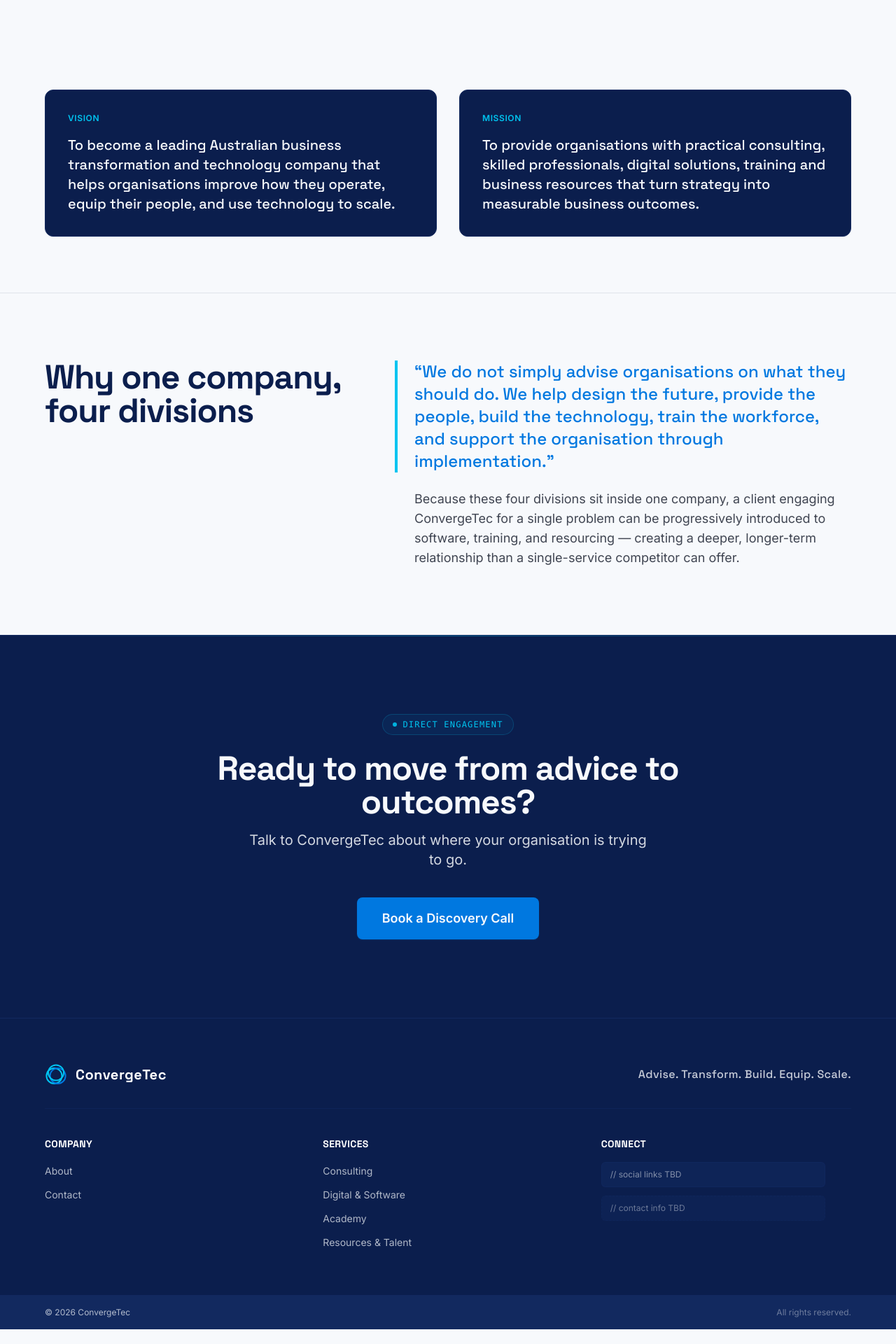
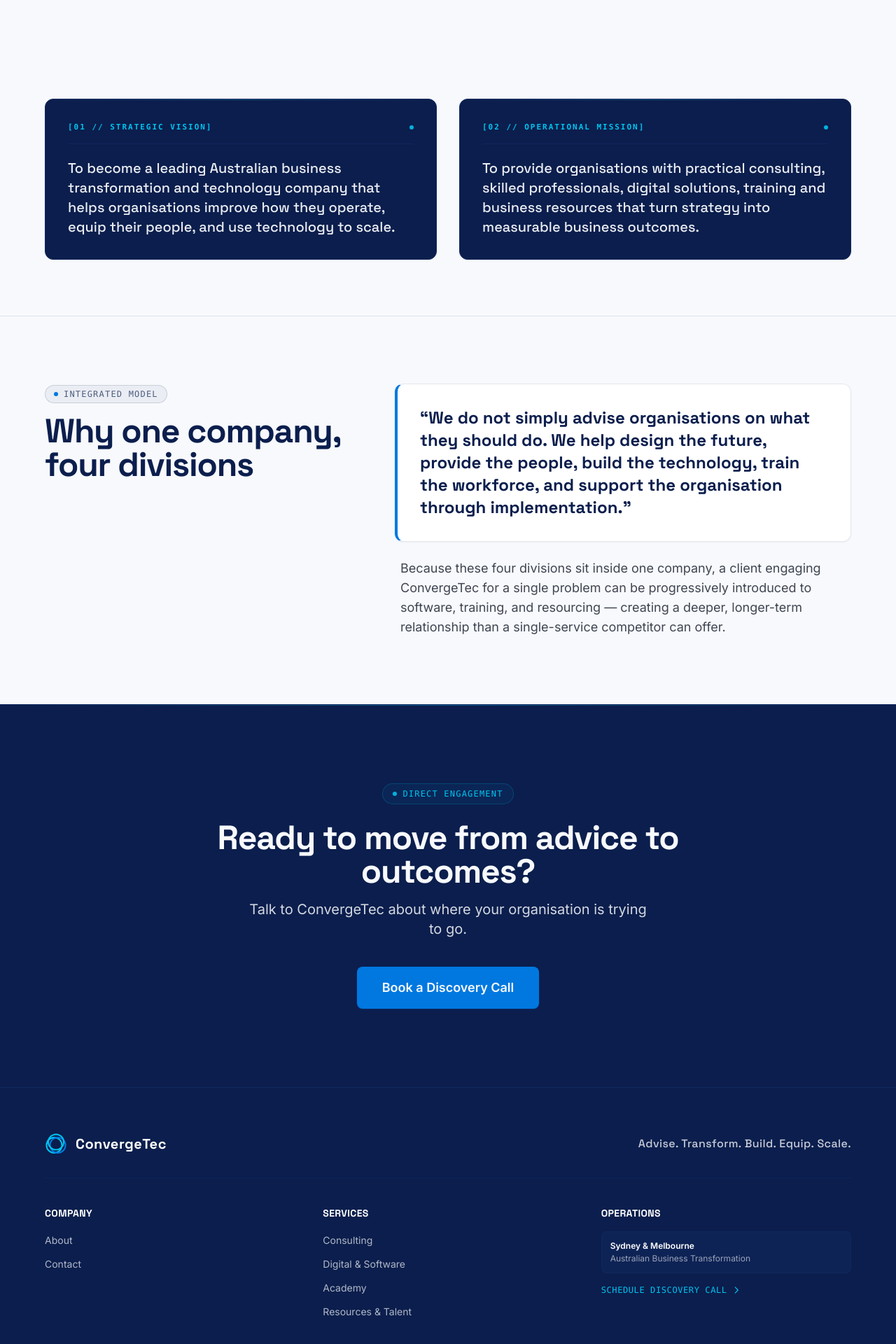
Before and after one commit to https-william/convergetec, a React (Vite) app: page /about in a window 1280 px wide. Shown: the part 540-2460 px from the top of the page at 70% size. Before the commit the page ends 2439 px from the top, so only its background shows below. Built offline with nearby package versions, Linux system fonts and the light colour scheme.

Commit message:
feat: expand anti-slop architectural design system across all pages

```diff
--- a/src/components/AboutHero.tsx
+++ b/src/components/AboutHero.tsx
@@ -10,13 +10,14 @@
           transition={{ duration: 0.6, ease: 'easeOut' }}
           className="max-w-[800px] mx-auto text-center"
         >
-          {/* Eyebrow Label */}
-          <span className="font-body text-xs sm:text-sm font-semibold uppercase tracking-widest text-blue mb-4 inline-block">
-            About ConvergeTec
-          </span>
+          {/* Architectural System Badge */}
+          <div className="inline-flex items-center gap-2 px-3.5 py-1 rounded-full border border-navy/15 bg-navy/5 text-navy/75 text-xs font-mono tracking-widest uppercase mb-6">
+            <span className="w-1.5 h-1.5 rounded-full bg-blue" />
+            Enterprise Overview // About ConvergeTec
+          </div>
 
           {/* Headline */}
-          <h1 className="text-3xl sm:text-5xl md:text-6xl font-bold font-display text-navy leading-[1.15] tracking-tight mb-6">
+          <h1 className="text-3xl sm:text-5xl md:text-6xl font-bold font-display text-navy leading-[1.12] tracking-tight mb-6">
             One partner. Every stage of the journey.
           </h1>
 
--- a/src/components/ContactHero.tsx
+++ b/src/components/ContactHero.tsx
@@ -2,11 +2,14 @@
   return (
     <section className="w-full bg-offwhite py-16 md:py-24">
       <div className="content-container">
-        <div className="max-w-[700px] mx-auto text-center">
-          <span className="font-body text-xs sm:text-sm font-semibold uppercase tracking-widest text-blue mb-4 inline-block">
-            Contact
-          </span>
-          <h1 className="text-3xl sm:text-5xl md:text-6xl font-bold font-display text-navy leading-[1.15] tracking-tight mb-4 sm:mb-6">
+        <div className="max-w-[720px] mx-auto text-center">
+          {/* Architectural System Badge */}
+          <div className="inline-flex items-center gap-2 px-3.5 py-1 rounded-full border border-navy/15 bg-navy/5 text-navy/75 text-xs font-mono tracking-widest uppercase mb-6">
+            <span className="w-1.5 h-1.5 rounded-full bg-blue" />
+            Direct Engagement // Contact
+          </div>
+
+          <h1 className="text-3xl sm:text-5xl md:text-6xl font-bold font-display text-navy leading-[1.12] tracking-tight mb-4 sm:mb-6">
             Let&apos;s talk about where you&apos;re trying to go.
           </h1>
           <p className="font-body text-ink/85 text-lg sm:text-xl leading-relaxed max-w-[640px] mx-auto">
--- a/src/components/Footer.tsx
+++ b/src/components/Footer.tsx
@@ -89,19 +89,25 @@
             </ul>
           </div>
 
-          {/* Column 3: Social / Contact Info (Placeholder) */}
+          {/* Column 3: Operations & Engagement */}
           <div>
             <h4 className="font-display text-white text-base font-semibold mb-4 tracking-wide uppercase text-sm">
-              Connect
+              Operations
             </h4>
-            {/* social links TBD */}
             <div className="space-y-3">
-              <div className="h-9 w-full max-w-xs rounded-md bg-navy-light/60 border border-navy-light/80 flex items-center px-3 text-xs text-offwhite/50">
-                // social links TBD
+              <div className="rounded-lg bg-navy-light/50 border border-navy-light/80 p-3 text-xs text-offwhite/80">
+                <div className="font-semibold text-white mb-0.5">Sydney &amp; Melbourne</div>
+                <div className="text-offwhite/60">Australian Business Transformation</div>
               </div>
-              <div className="h-9 w-full max-w-xs rounded-md bg-navy-light/40 border border-dashed border-navy-light/60 flex items-center px-3 text-xs text-offwhite/40">
-                // contact info TBD
-              </div>
+              <Link
+                to="/contact"
+                className="inline-flex items-center gap-1.5 text-xs font-mono text-cyan hover:underline uppercase tracking-wider no-underline pt-1"
+              >
+                <span>Schedule Discovery Call</span>
+                <svg className="w-3.5 h-3.5" fill="none" viewBox="0 0 24 24" stroke="currentColor" aria-hidden="true">
+                  <path strokeLinecap="round" strokeLinejoin="round" strokeWidth="2" d="M9 5l7 7-7 7" />
+                </svg>
+              </Link>
             </div>
           </div>
         </div>
--- a/src/components/VisionMission.tsx
+++ b/src/components/VisionMission.tsx
@@ -7,16 +7,25 @@
         <div className="grid grid-cols-1 md:grid-cols-2 gap-6 sm:gap-8">
           {/* Left Card: Vision */}
           <motion.div
-            initial={{ opacity: 0, y: 20 }}
+            data-glow-zone="true"
+            initial={{ opacity: 0, y: 15 }}
             whileInView={{ opacity: 1, y: 0 }}
             viewport={{ once: true }}
-            transition={{ duration: 0.6, ease: 'easeOut', delay: 0 }}
-            className="bg-navy text-offwhite p-6 sm:p-8 rounded-xl shadow-sm flex flex-col justify-start border border-navy-light"
+            transition={{ duration: 0.5, ease: 'easeOut', delay: 0 }}
+            className="relative overflow-hidden bg-navy text-offwhite p-6 sm:p-8 rounded-xl shadow-sm flex flex-col justify-start border border-navy-light"
           >
-            <span className="font-body text-xs font-semibold uppercase tracking-wider text-cyan mb-4 block">
-              Vision
-            </span>
-            <p className="font-display text-lg sm:text-xl font-medium leading-relaxed text-offwhite">
+            {/* Precision 1px cyan highlight rail */}
+            <div
+              className="absolute top-0 left-0 right-0 h-[1px] bg-gradient-to-r from-transparent via-cyan/30 to-transparent"
+              aria-hidden="true"
+            />
+            <div className="flex items-center justify-between pb-3.5 border-b border-navy-light/80 mb-5">
+              <span className="font-mono text-[11px] tracking-[0.18em] uppercase font-bold text-cyan">
+                [01 // STRATEGIC VISION]
+              </span>
+              <span className="w-1.5 h-1.5 rounded-full bg-cyan animate-pulse" />
+            </div>
+            <p className="font-display text-lg sm:text-xl font-medium leading-relaxed text-offwhite/95 m-0">
               To become a leading Australian business transformation and technology
               company that helps organisations improve how they operate, equip
               their people, and use technology to scale.
@@ -25,16 +34,25 @@
 
           {/* Right Card: Mission */}
           <motion.div
-            initial={{ opacity: 0, y: 20 }}
+            data-glow-zone="true"
+            initial={{ opacity: 0, y: 15 }}
             whileInView={{ opacity: 1, y: 0 }}
             viewport={{ once: true }}
-            transition={{ duration: 0.6, ease: 'easeOut', delay: 0.15 }}
-            className="bg-navy text-offwhite p-6 sm:p-8 rounded-xl shadow-sm flex flex-col justify-start border border-navy-light"
+            transition={{ duration: 0.5, ease: 'easeOut', delay: 0.1 }}
+            className="relative overflow-hidden bg-navy text-offwhite p-6 sm:p-8 rounded-xl shadow-sm flex flex-col justify-start border border-navy-light"
           >
-            <span className="font-body text-xs font-semibold uppercase tracking-wider text-cyan mb-4 block">
-              Mission
-            </span>
-            <p className="font-display text-lg sm:text-xl font-medium leading-relaxed text-offwhite">
+            {/* Precision 1px cyan highlight rail */}
+            <div
+              className="absolute top-0 left-0 right-0 h-[1px] bg-gradient-to-r from-transparent via-cyan/30 to-transparent"
+              aria-hidden="true"
+            />
+            <div className="flex items-center justify-between pb-3.5 border-b border-navy-light/80 mb-5">
+              <span className="font-mono text-[11px] tracking-[0.18em] uppercase font-bold text-cyan">
+                [02 // OPERATIONAL MISSION]
+              </span>
+              <span className="w-1.5 h-1.5 rounded-full bg-cyan animate-pulse" />
+            </div>
+            <p className="font-display text-lg sm:text-xl font-medium leading-relaxed text-offwhite/95 m-0">
               To provide organisations with practical consulting, skilled
               professionals, digital solutions, training and business resources
               that turn strategy into measurable business outcomes.
--- a/src/components/WhyOneCompany.tsx
+++ b/src/components/WhyOneCompany.tsx
@@ -5,31 +5,37 @@
     <section className="w-full bg-offwhite py-16 md:py-24 border-t border-navy/10">
       <div className="content-container">
         <motion.div
-          initial={{ opacity: 0, y: 20 }}
+          initial={{ opacity: 0, y: 15 }}
           whileInView={{ opacity: 1, y: 0 }}
           viewport={{ once: true }}
-          transition={{ duration: 0.7, ease: 'easeOut' }}
+          transition={{ duration: 0.6, ease: 'easeOut' }}
           className="grid grid-cols-1 lg:grid-cols-12 gap-8 lg:gap-12 items-start"
         >
           {/* Left Column: Heading (~40%) */}
           <div className="lg:col-span-5">
+            <div className="inline-flex items-center gap-2 px-3 py-1 rounded-full border border-navy/15 bg-navy/5 text-navy/70 text-xs font-mono tracking-widest uppercase mb-4">
+              <span className="w-1.5 h-1.5 rounded-full bg-blue" />
+              Integrated Model
+            </div>
             <h2 className="text-3xl sm:text-4xl lg:text-5xl font-bold font-display text-navy leading-tight tracking-tight">
               Why one company, four divisions
             </h2>
           </div>
 
-          {/* Right Column: Quote + Supporting Paragraph (~60%) */}
+          {/* Right Column: Quote Callout + Supporting Paragraph (~60%) */}
           <div className="lg:col-span-7">
-            <blockquote className="m-0 p-0 mb-6">
-              <p className="font-display text-blue text-xl sm:text-2xl font-medium leading-relaxed border-l-4 border-cyan pl-6 m-0">
+            <div className="bg-white rounded-xl border border-navy/10 p-6 sm:p-8 shadow-sm mb-6 border-l-4 border-l-blue">
+              <blockquote className="m-0 p-0">
+                <p className="font-display text-navy text-xl sm:text-2xl font-semibold leading-relaxed m-0">
                   &ldquo;We do not simply advise organisations on what they should
                   do. We help design the future, provide the people, build the
                   technology, train the workforce, and support the organisation
                   through implementation.&rdquo;
                 </p>
               </blockquote>
+            </div>
 
-            <p className="font-body text-ink/80 text-base sm:text-lg leading-relaxed pl-6 sm:pl-7">
+            <p className="font-body text-ink/80 text-base sm:text-lg leading-relaxed pl-1 sm:pl-2">
               Because these four divisions sit inside one company, a client
               engaging ConvergeTec for a single problem can be progressively
               introduced to software, training, and resourcing — creating a
```
Also changed, not shown: src/components/BookingEmbed.tsx (+16 -7 lines), src/components/ContactFormFallback.tsx (+15 -6 lines), src/components/ServicePageTemplate.tsx (+21 -10 lines). Lines whose indentation alone changed are shown as unchanged.
